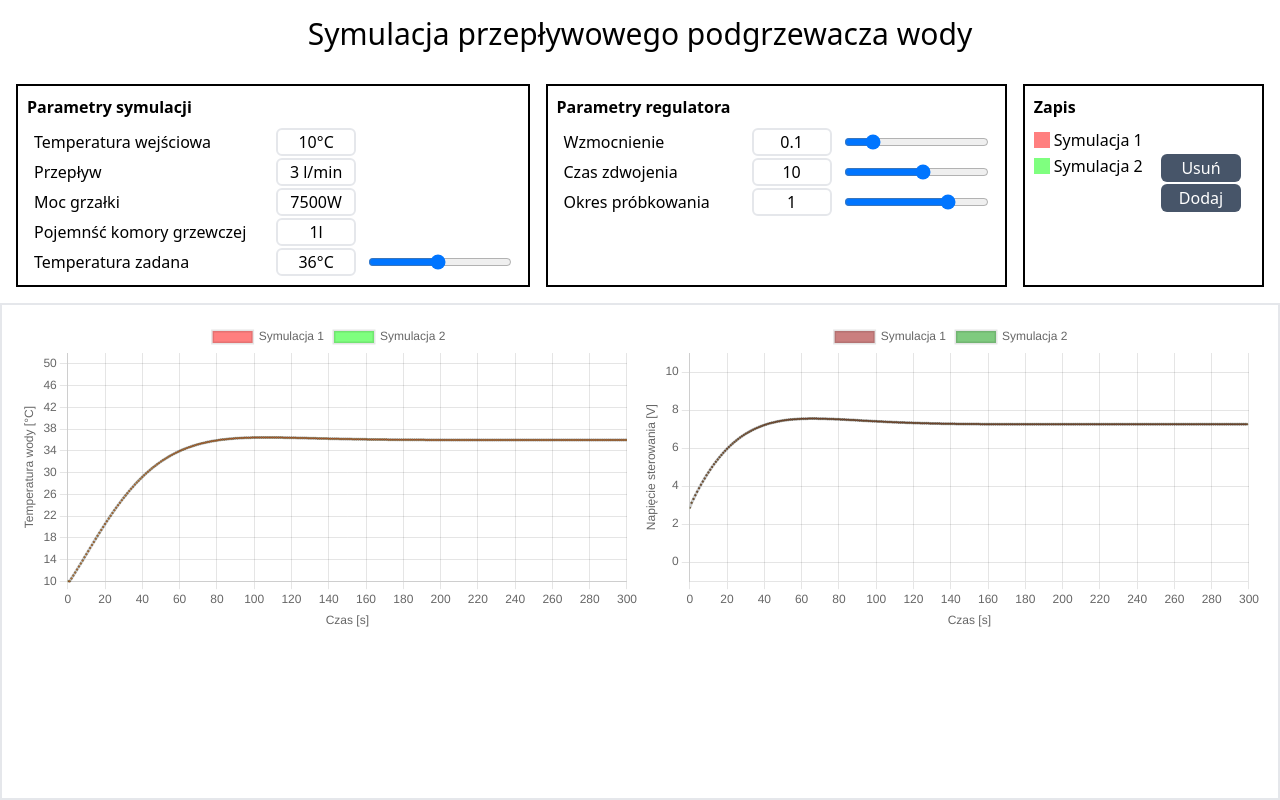
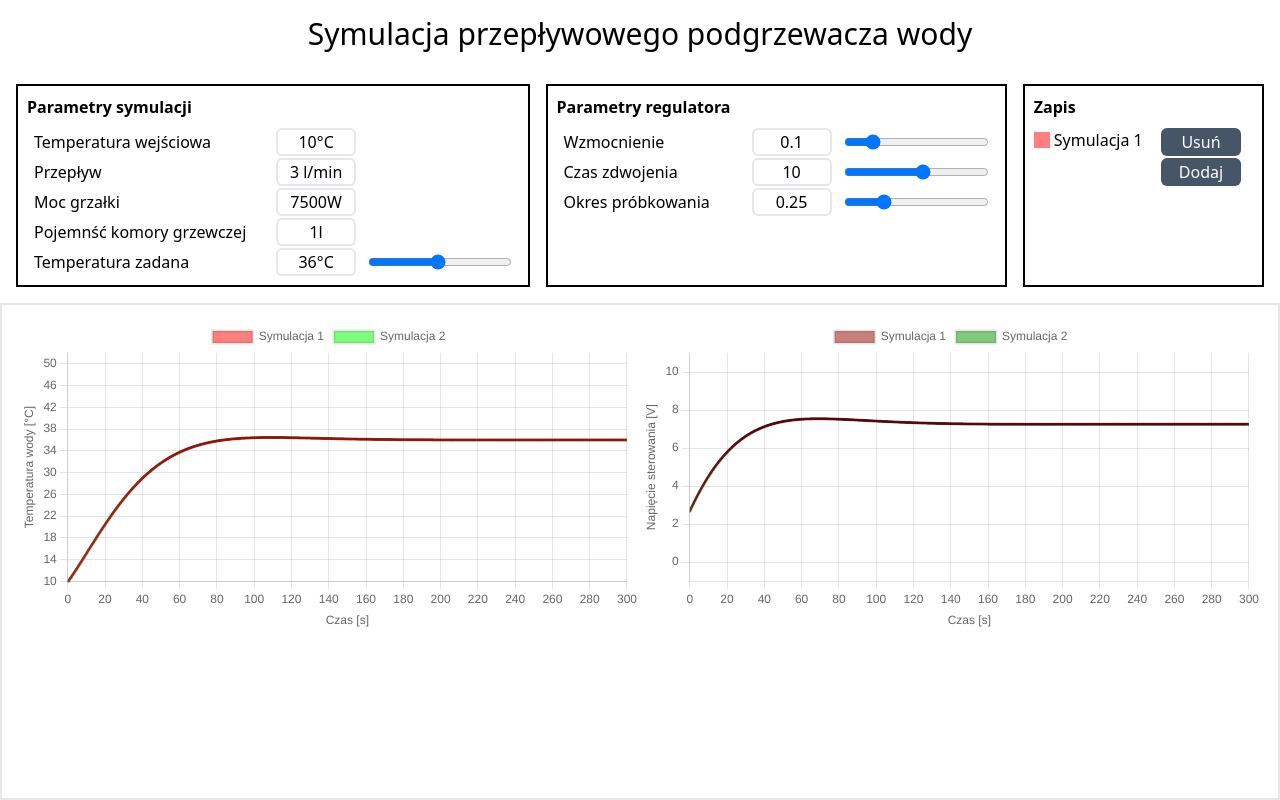
Before and after one commit to mit3r/PodstawyAutomatyki, a React (Vite) app: page / in a window 1280 px wide. Both pictures are taken after a click on the button "Dodaj". Built offline with nearby package versions, Linux system fonts and the light colour scheme.

Commit message:
in another life

```diff
--- a/src/App.tsx
+++ b/src/App.tsx
@@ -12,13 +12,14 @@ import {
   Title,
   Tooltip,
 } from "chart.js";
-import { useState } from "react";
+import { useCallback, useReducer, useState } from "react";
 import ControlSignalGraph from "./Components/ControlSignalGraph";
+import LoadSavePanel from "./Components/LoadSavePanel";
 import RegulationParams from "./Components/RegulationParams";
+import SimulationParams from "./Components/SimulationParams";
 import WaterTempGraph from "./Components/WaterTempGraph";
-import useIWHSim, { IWHSimParams, IWHSimResults } from "./Simulation";
-import SimulationParams from "./Components/SimulationParams";
-import LoadSavePanel from "./Components/LoadSavePanel";
+import { GraphsSavingReducer } from "./Reducer";
+import useIWHSim, { IWHSimParams } from "./Simulation";
 
 Chart.register(
   Tooltip,
@@ -38,39 +39,46 @@ Chart.defaults.scales.linear.ticks.minRotation = 0;
 Chart.defaults.scales.linear.ticks.maxRotation = 0;
 
 function App() {
+  // Manage simulation parameters
   const [params, setParams] = useState<Partial<IWHSimParams>>({
     Tset: 36,
     Pmax: 7500,
     V: 1,
     Kp: 0.1,
-    Tp: 1,
+    Tp: 0.25,
     Ti: 10, //500
     Q: 3 / 60 / 1000,
     Tin: 10,
   });
 
-  const dispatch = <N extends keyof IWHSimParams>(name: N, value: number) =>
+  const dispatchParams = <N extends keyof IWHSimParams>(name: N, value: number) =>
     setParams((s) => ({ ...s, [name]: value }));
 
+  // Simulate with parameters
   const data = useIWHSim({
     ...params,
     V: (params.V ?? 0) / 1000, // liters to cubic meters
   });
 
-  const [graphs, setGraphs] = useState<IWHSimResults[]>([]);
-  const saveGraph = () => {
-    if (graphs.length >= 3) return;
-    setGraphs((s) => [...s, data]);
-  };
-  const deleteGraph = (index: number) => setGraphs((s) => s.filter((_, i) => i !== index));
+  // Manage saved graphs
+  // const [graphs, setGraphs] = useState<IWHSimResults[]>([]);
+  // const saveGraph = () => {
+  //   if (graphs.length >= 3) return;
+  //   setGraphs((s) => [...s, data]);
+  // };
+  // const deleteGraph = (index: number) => setGraphs((s) => s.filter((_, i) => i !== index));
+
+  const [graphs, setGraphs] = useReducer(GraphsSavingReducer, []);
+  const saveGraph = useCallback(() => setGraphs({ type: "save", payload: data }), [data]);
+  const deleteGraph = (id: number) => setGraphs({ type: "delete", payload: id });
 
   return (
     <div className="w-full h-screen flex flex-col justify-between">
       <h1 className="text-3xl text-center p-4 w-full">Symulacja przepływowego podgrzewacza wody</h1>
       <div className="flex gap-4 p-4 flex-wrap">
-        <SimulationParams dispatch={dispatch} params={params} />
-        <RegulationParams dispatch={dispatch} params={params} />
-        <LoadSavePanel graphs={graphs.length} saveGraph={saveGraph} deleteGraph={deleteGraph} />
+        <SimulationParams dispatch={dispatchParams} params={params} />
+        <RegulationParams dispatch={dispatchParams} params={params} />
+        <LoadSavePanel graphs={graphs} saveGraph={saveGraph} deleteGraph={deleteGraph} />
       </div>
 
       <div className="flex border-2 p-4 h-full">
--- a/src/Components/LoadSavePanel.tsx
+++ b/src/Components/LoadSavePanel.tsx
@@ -1,7 +1,8 @@
+import { SavedGraph } from "../Reducer";
 import { Colors } from "./Contants";
 
 export default function LoadSavePanel(props: {
-  graphs: number;
+  graphs: SavedGraph[];
   saveGraph: () => void;
   deleteGraph: (index: number) => void;
 }) {
@@ -15,7 +16,7 @@ export default function LoadSavePanel(props: {
         </thead>
 
         <tbody>
-          <tr>
+          {/* <tr>
             <td className="w-full flex items-center gap-x-1">
               <div
                 className="aspect-square h-4"
@@ -32,24 +33,24 @@ export default function LoadSavePanel(props: {
                 >
                   Usuń
                 </button>
-              </td> */}
-          </tr>
+              </td>
+          </tr> */}
 
-          {Array.from({ length: props.graphs }, (_, i) => (
-            <tr key={i}>
+          {props.graphs.map((graph) => (
+            <tr key={graph.id}>
               <td className="w-full flex items-center gap-x-1">
                 <div
                   className="aspect-square h-4"
                   style={{
-                    backgroundColor: Colors[i + 1],
+                    backgroundColor: graph.color,
                   }}
                 ></div>
-                Symulacja {i + 2}
+                Symulacja {graph.id}
               </td>
               <td>
                 <button
                   className="text-white bg-slate-600 px-2 py-0.5 w-20 rounded-md"
-                  onClick={() => props.deleteGraph(i)}
+                  onClick={() => props.deleteGraph(graph.id)}
                 >
                   Usuń
                 </button>
--- a/src/Reducer.ts
+++ b/src/Reducer.ts
@@ -1,16 +1,41 @@
-export interface Params {
-  power: 1500 | 2000 | 2500; // [W]
-  volume: 1 | 2 | 3; // [l]
-  time: 3 | 5; // [min]
-  setTemp: number; // [°C]
-  Kp: 0.1 | 0.5 | 1 | 2;
-  Tp: 1 | 10 | 20 | 30; // [s]
-  Ti: 100 | 500 | 1000; // [s]
+import { Colors } from "./Components/Contants";
+import { IWHSimResults } from "./Simulation";
+
+export type SavedGraph = IWHSimResults & { id: number; color: string };
+
+interface SaveAction {
+  type: "save";
+  payload: IWHSimResults;
 }
 
-export function parametersReducer<S extends Params, A extends keyof S>(
-  state: S,
-  action: { type: A; value: S[A] }
-) {
-  return { ...state, [action.type]: action.value };
+interface DeleteAction {
+  type: "delete";
+  payload: number;
 }
+
+type ActionTypes = SaveAction | DeleteAction;
+
+export function GraphsSavingReducer(state: SavedGraph[], action: ActionTypes): SavedGraph[] {
+  //
+  //
+  switch (action.type) {
+    case "save": {
+      const UnusedColors = Colors.filter((color) => !state.some((graph) => graph.color === color));
+      if (UnusedColors.length === 0) return state;
+
+      return [
+        ...state,
+        {
+          ...action.payload,
+          id: state.length == 0 ? 1 : state.last().id + 1,
+          color: UnusedColors[0],
+        },
+      ];
+    }
+    case "delete": {
+      return state.filter((graph) => graph.id !== action.payload);
+    }
+    default:
+      return state;
+  }
+}
--- a/src/Simulation/index.ts
+++ b/src/Simulation/index.ts
@@ -56,23 +56,18 @@ export default function useIWHSim({
     const Tout: number[] = [Tin];
     const Time: number[] = [0];
 
-    // Simulation loop
     for (let n = 0; n < Math.ceil(time / Tp); n += 1) {
       Time[n + 1] = Time[n] + Tp; // Czas symulacji
 
-      // regulator PI
       e[n] = Tset - Tout[n]; // Uchyb w tej chwili
       sum_e += e[n]; // Suma uchybów
 
       // Wyliczanie sterowania
       const calcU = Kp * (e[n] + (Tp / Ti) * sum_e);
       U[n] = Math.min(Umax, Math.max(0, calcU)); // ograniczenie sterowania
-      // 0 - zawór jest maksymalnie zamknięty; przepływa minimalna ilość wody
-      // 10 - zawór jest maksymalnie otwarty; przepływa maksymalna ilość wody
 
       // Wyliczanie następnego przepływu wody opuszczającej grzałkę
       P[n + 1] = Pmax * (U[n] / Umax);
-      // console.log((P * V) / (Qout[i] * p * c));
 
       // Wzór na obliczenie temperatury wody wychodzącej z grzałki
       const tempAdded = P[n] / (p * c * V); // energia dodana przez grzałkę
```
